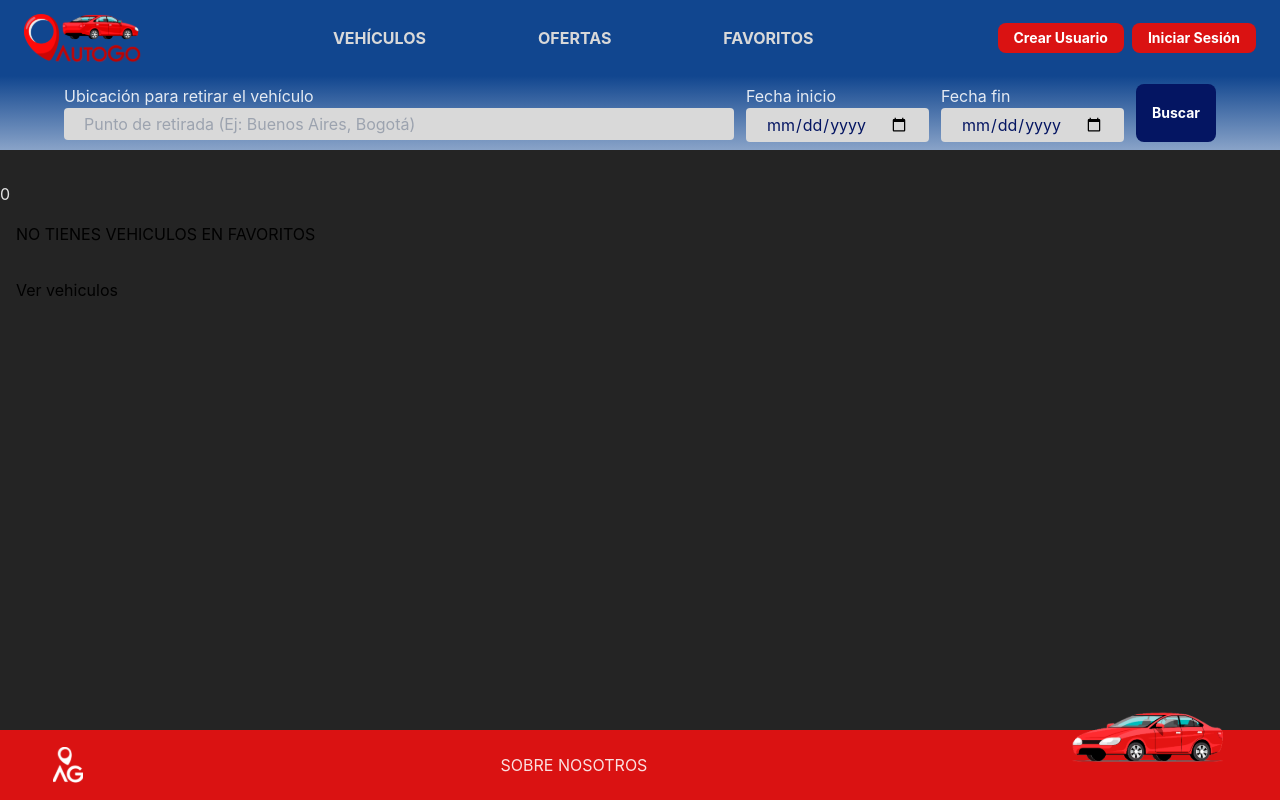
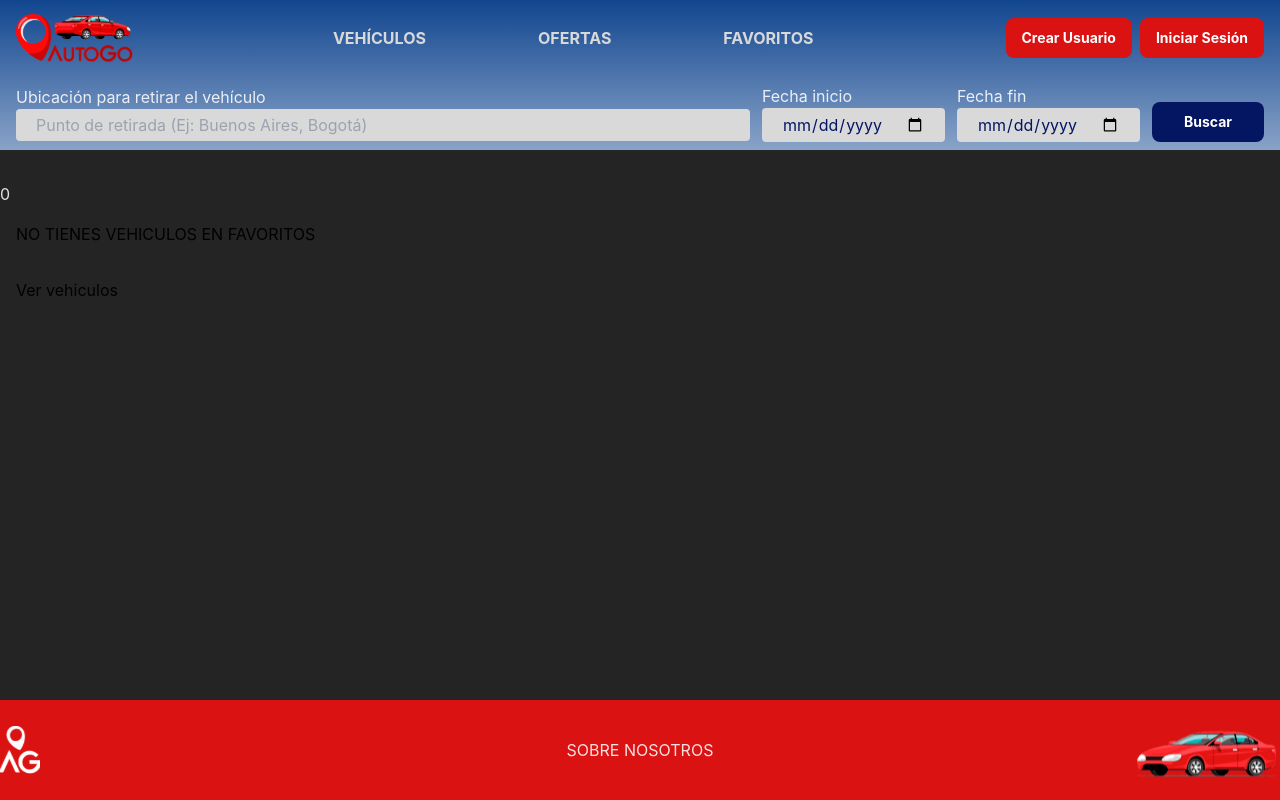
Before and after one commit to pablo-ambrogio/proyecto-final-CDT, a React (Vite) app: page /favorite in a window 1280 px wide. Built offline with nearby package versions, Linux system fonts and the light colour scheme; data requests are answered from the project's data file; a web font is replaced by a local one.

Commit message:
se trabajo en el ancho maximo, colocandole  1280px

```diff
--- a/src/App.jsx
+++ b/src/App.jsx
@@ -21,7 +21,7 @@ function App() {
   return (
     <>
       <div
-        className="grid min-h-screen grid-rows-[150px,1fr,70px]"
+        className="grid min-h-screen grid-rows-[150px,1fr,100px]"
       >
         <Header />
         <section className="mx-auto max-w-7xl w-full py-8">
--- a/src/components/common/footer/Footer.jsx
+++ b/src/components/common/footer/Footer.jsx
@@ -5,14 +5,20 @@ import { Link } from 'react-router-dom'
 const Footer = () => {
     return (
         <footer className="w-full h-full bg-primary">
-            <div className="w-11/12 h-full flex justify-between items-center mx-auto">
-                <img src={LogoSiglas} alt={'Logo página web'} />
-                <nav className="w-1/2 flex justify-evenly uppercase">
+            <div className="w-full h-full flex justify-between items-center max-w-7xl mx-auto">
+                <div
+                    className='w-full'
+                >
+                    <Link to={"/"}>
+                        <img src={LogoSiglas} alt={'Logo página web'} width={40} />
+                    </Link>
+                </div>
+                <nav className="w-full text-center uppercase">
                     <Link to={'/about-us'}>sobre nosotros</Link>
                 </nav>
-                <div>
-                    <img className="mt-[-40%]" src={LogoFooter} alt={'Auto que aprece en el logo'} />
-                </div>
+                <picture className='flex justify-end w-full h-full'>
+                    <img src={LogoFooter} alt={'Auto que aprece en el logo'} width={150} />
+                </picture>
             </div>
         </footer>
     )
--- a/src/components/common/header/Buttons.jsx
+++ b/src/components/common/header/Buttons.jsx
@@ -11,7 +11,7 @@ const Modal = () => {
         <>
             <div className="flex flex-wrap justify-center gap-2">
                 <button
-                    className="block py-2 px-4 leading-none rounded-lg text-sm text-white border-0 bg-primary hover:bg-grey hover:text-secondary cursor-pointer font-bold capitalize transition-in-out duration-700"
+                    className="h-10 px-4 leading-none rounded-lg text-sm text-white border-0 bg-primary hover:bg-grey hover:text-secondary cursor-pointer font-bold capitalize transition-in-out duration-300"
                     onClick={() => {
                         setModal2(!modal2)
                     }}
@@ -19,7 +19,7 @@ const Modal = () => {
                     crear usuario
                 </button>
                 <button
-                    className="block py-2 px-4 leading-none rounded-lg text-sm text-white border-0 bg-primary hover:bg-grey hover:text-secondary cursor-pointer font-bold capitalize transition-in-out duration-700"
+                    className="h-10 px-4 leading-none rounded-lg text-sm text-white border-0 bg-primary hover:bg-grey hover:text-secondary cursor-pointer font-bold capitalize transition-in-out duration-300"
                     onClick={() => {
                         setModal1(!modal1)
                     }}
--- a/src/components/common/header/Header.jsx
+++ b/src/components/common/header/Header.jsx
@@ -8,8 +8,8 @@ import NavSearch from './NavSearch'
 const Header = () => {
     return (
         <>
-            <header className="flex flex-col sticky top-0 bg-blue2">
-                <nav className="flex items-center justify-between flex-wrap text-secondary h-full px-6">
+            <header className="flex flex-col sticky top-0 bg-blue2  bg-gradient-to-t from-degrade">
+                <nav className="flex w-full items-center justify-between flex-wrap text-secondary h-full px-4 max-w-7xl mx-auto">
                     {/* icono del logo */}
                     <Link
                         to="/"
@@ -35,7 +35,6 @@ const Header = () => {
                         </div>
                     </div>
                 </nav>
-
                 {/* barra de busqueda */}
                 <NavSearch />
             </header>
--- a/src/components/common/header/NavSearch.jsx
+++ b/src/components/common/header/NavSearch.jsx
@@ -42,7 +42,7 @@ const NavSearch = () => {
 
     return (
         <>
-            <section className="flex bg-secondary2 bg-gradient-to-t from-degrade w-full px-16 py-2 gap-3">
+            <section className="flex w-full px-4 py-2 gap-3 max-w-7xl mx-auto items-center">
                 <div className="flex flex-1 flex-col">
                     <p>Ubicación para retirar el vehículo</p>
                     <input
@@ -53,23 +53,30 @@ const NavSearch = () => {
                         onChange={handleChange}
                     />
                 </div>
-                <div className="">
+                <div className="flex-2 ">
                     <p>Fecha inicio</p>
                     <input
                         className="rounded py-1 px-5 bg-grey text-secondary outline-none"
                         type="date"
                     />
                 </div>
-                <div className="">
+                <div className="flex-2">
                     <p>Fecha fin</p>
                     <input
                         className="rounded py-1 px-5 bg-grey text-secondary outline-none"
                         type="date"
                     />
                 </div>
-                <button className="block py-2 px-4 leading-none rounded-lg text-sm text-white border-0 bg-secondary hover:bg-grey hover:text-secondary cursor-pointer font-bold capitalize transition-in-out duration-700">
-                    Buscar
-                </button>
+                <div
+                    className='self-end'
+                >
+                    <button className="
+                block h-10 px-8 rounded-lg text-sm text-white border-0 bg-secondary cursor-pointer font-bold
+                hover:bg-grey hover:text-secondary
+                transition-in-out duration-300">
+                        Buscar
+                    </button>
+                </div>
             </section>
         </>
     )
```
